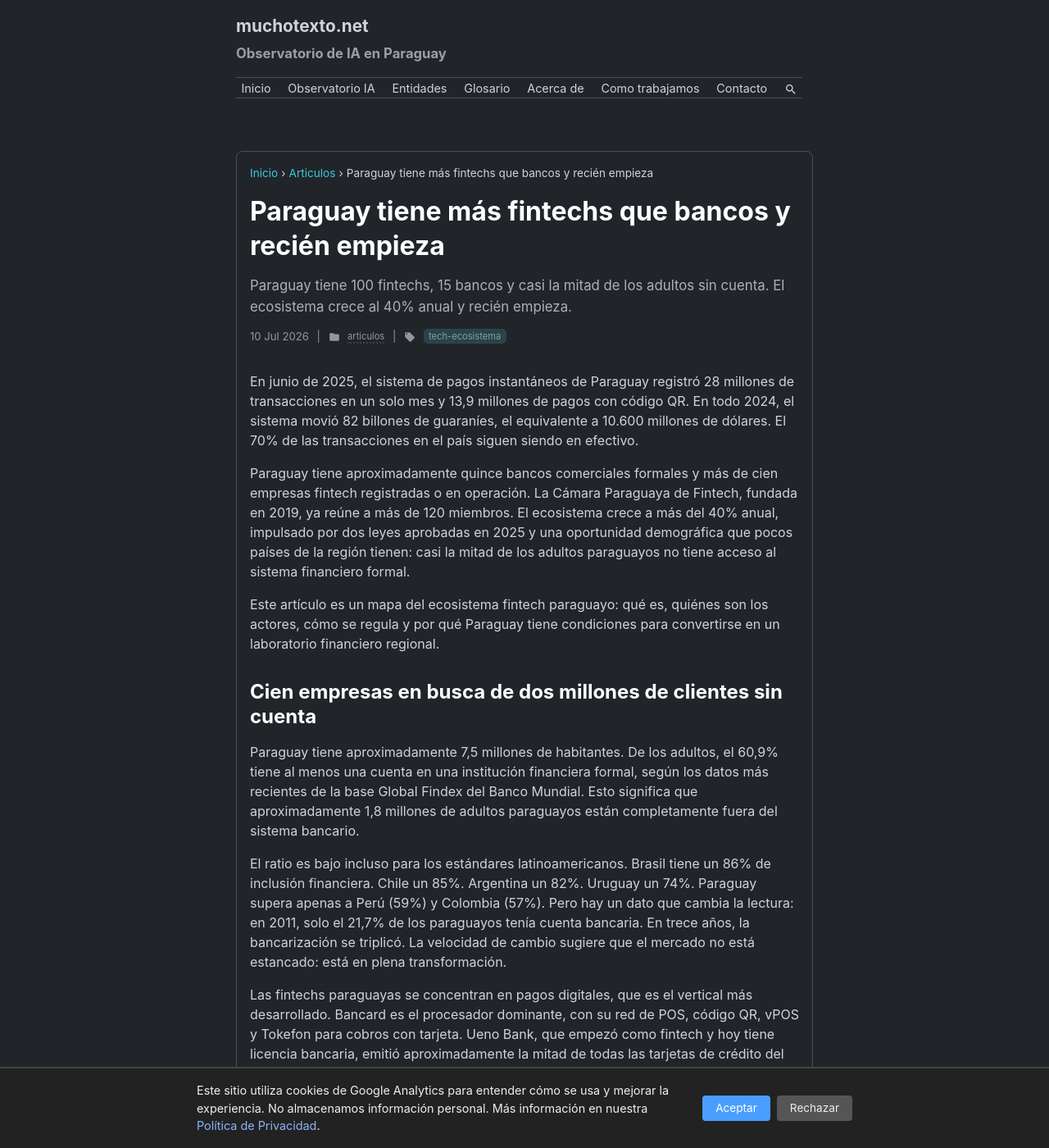
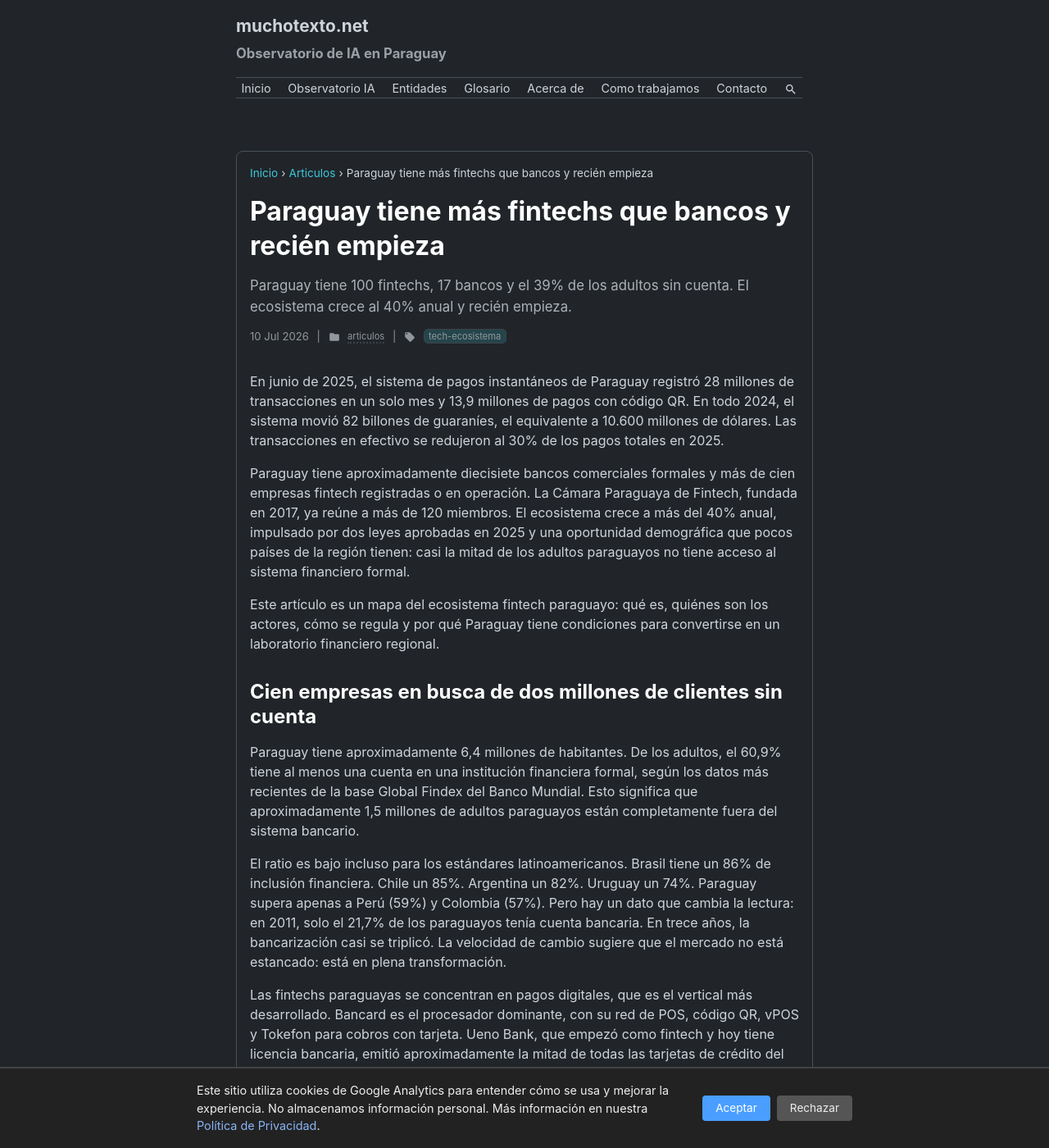
Before and after one commit to miravosqueinteresante/muchotexto.net, a Jekyll site: the page built from _posts/2026-07-10-fintech-paraguay-ecosistema.md, in a window 1280 px wide and 1400 px high. Shown: the whole window at 82% size. Built offline with Jekyll 4.4.1, drawn with Linux system fonts in a browser that asks for light colours; some of the changed text lies outside the part shown.

Commit message:
fix(fintech): efectivo 30%, población 6.4M, Cámara fundada 2017, 39% no bancarizados

```diff
--- a/_posts/2026-07-10-fintech-paraguay-ecosistema.md
+++ b/_posts/2026-07-10-fintech-paraguay-ecosistema.md
@@ -5,20 +5,20 @@ date: 2026-07-10
 last_modified_at: 2026-07-10
 categories: articulos
 tags: tech-ecosistema
-description: "Paraguay tiene 100 fintechs, 15 bancos y casi la mitad de los adultos sin cuenta. El ecosistema crece al 40% anual y recién empieza."
+description: "Paraguay tiene 100 fintechs, 17 bancos y el 39% de los adultos sin cuenta. El ecosistema crece al 40% anual y recién empieza."
 ---
 
-En junio de 2025, el sistema de pagos instantáneos de Paraguay registró 28 millones de transacciones en un solo mes y 13,9 millones de pagos con código QR. En todo 2024, el sistema movió 82 billones de guaraníes, el equivalente a 10.600 millones de dólares. El 70% de las transacciones en el país siguen siendo en efectivo.
+En junio de 2025, el sistema de pagos instantáneos de Paraguay registró 28 millones de transacciones en un solo mes y 13,9 millones de pagos con código QR. En todo 2024, el sistema movió 82 billones de guaraníes, el equivalente a 10.600 millones de dólares. Las transacciones en efectivo se redujeron al 30% de los pagos totales en 2025.
 
-Paraguay tiene aproximadamente quince bancos comerciales formales y más de cien empresas fintech registradas o en operación. La Cámara Paraguaya de Fintech, fundada en 2019, ya reúne a más de 120 miembros. El ecosistema crece a más del 40% anual, impulsado por dos leyes aprobadas en 2025 y una oportunidad demográfica que pocos países de la región tienen: casi la mitad de los adultos paraguayos no tiene acceso al sistema financiero formal.
+Paraguay tiene aproximadamente diecisiete bancos comerciales formales y más de cien empresas fintech registradas o en operación. La Cámara Paraguaya de Fintech, fundada en 2017, ya reúne a más de 120 miembros. El ecosistema crece a más del 40% anual, impulsado por dos leyes aprobadas en 2025 y una oportunidad demográfica que pocos países de la región tienen: casi la mitad de los adultos paraguayos no tiene acceso al sistema financiero formal.
 
 Este artículo es un mapa del ecosistema fintech paraguayo: qué es, quiénes son los actores, cómo se regula y por qué Paraguay tiene condiciones para convertirse en un laboratorio financiero regional.
 
 ## Cien empresas en busca de dos millones de clientes sin cuenta
 
-Paraguay tiene aproximadamente 7,5 millones de habitantes. De los adultos, el 60,9% tiene al menos una cuenta en una institución financiera formal, según los datos más recientes de la base Global Findex del Banco Mundial. Esto significa que aproximadamente 1,8 millones de adultos paraguayos están completamente fuera del sistema bancario.
+Paraguay tiene aproximadamente 6,4 millones de habitantes. De los adultos, el 60,9% tiene al menos una cuenta en una institución financiera formal, según los datos más recientes de la base Global Findex del Banco Mundial. Esto significa que aproximadamente 1,5 millones de adultos paraguayos están completamente fuera del sistema bancario.
 
-El ratio es bajo incluso para los estándares latinoamericanos. Brasil tiene un 86% de inclusión financiera. Chile un 85%. Argentina un 82%. Uruguay un 74%. Paraguay supera apenas a Perú (59%) y Colombia (57%). Pero hay un dato que cambia la lectura: en 2011, solo el 21,7% de los paraguayos tenía cuenta bancaria. En trece años, la bancarización se triplicó. La velocidad de cambio sugiere que el mercado no está estancado: está en plena transformación.
+El ratio es bajo incluso para los estándares latinoamericanos. Brasil tiene un 86% de inclusión financiera. Chile un 85%. Argentina un 82%. Uruguay un 74%. Paraguay supera apenas a Perú (59%) y Colombia (57%). Pero hay un dato que cambia la lectura: en 2011, solo el 21,7% de los paraguayos tenía cuenta bancaria. En trece años, la bancarización casi se triplicó. La velocidad de cambio sugiere que el mercado no está estancado: está en plena transformación.
 
 Las fintechs paraguayas se concentran en pagos digitales, que es el vertical más desarrollado. Bancard es el procesador dominante, con su red de POS, código QR, vPOS y Tokefon para cobros con tarjeta. Ueno Bank, que empezó como fintech y hoy tiene licencia bancaria, emitió aproximadamente la mitad de todas las tarjetas de crédito del país. Tigo Money y Personal Pay compiten en el segmento de billeteras móviles. Wally, Goiko y EKO operan en pagos y préstamos digitales.
 
@@ -48,7 +48,7 @@ Paraguay no tiene ninguna de esas tres cosas. El SPI existe y funciona —28 mil
 
 Lo que Paraguay tiene, que ningún otro país de la región puede replicar fácilmente, es una combinación de factores estructurales: impuestos bajos (el impuesto a la renta corporativa es del 10%, uno de los más bajos del hemisferio), energía barata —el data center más grande de Sudamérica en proyecto se alimenta de [la electricidad más barata de la región]({% post_url 2026-07-08-red-electrica-paraguay-ia %})—, una población joven con alta penetración de smartphones, una economía semi-dolarizada que reduce el riesgo cambiario para inversores extranjeros, y ninguno de los problemas de legado que tienen los sistemas financieros de Argentina o Brasil.
 
-La pregunta no es si Paraguay va a tener un ecosistema fintech relevante. Ya lo tiene. La pregunta es si va a tener las reglas de juego, el capital y el talento para que ese ecosistema no se quede en pagos digitales y transferencias básicas, sino que se convierta en una plataforma de inclusión financiera real para el 46% de adultos que todavía no tiene acceso. En eso, el tiempo corre. Brasil ya tiene Pix. México ya tiene su Ley Fintech. Chile y Colombia ya tienen sandboxes. Paraguay está construyendo su modelo. Lo que decida en los próximos dos años va a definir si llega a tiempo o si se queda, una vez más, mirando desde afuera, como ya le pasó con la transformación industrial del siglo XX.
+La pregunta no es si Paraguay va a tener un ecosistema fintech relevante. Ya lo tiene. La pregunta es si va a tener las reglas de juego, el capital y el talento para que ese ecosistema no se quede en pagos digitales y transferencias básicas, sino que se convierta en una plataforma de inclusión financiera real para el 39% de adultos que todavía no tiene acceso. En eso, el tiempo corre. Brasil ya tiene Pix. México ya tiene su Ley Fintech. Chile y Colombia ya tienen sandboxes. Paraguay está construyendo su modelo. Lo que decida en los próximos dos años va a definir si llega a tiempo o si se queda, una vez más, mirando desde afuera, como ya le pasó con la transformación industrial del siglo XX.
 
 ---
 
@@ -80,7 +80,7 @@ Este artículo es parte de la [guía completa de inteligencia artificial en Para
       "name": "¿Qué nivel de inclusión financiera tiene Paraguay?",
       "acceptedAnswer": {
         "@type": "Answer",
-        "text": "El 60,9% de los adultos paraguayos tiene al menos una cuenta financiera formal (Global Findex). Es el quinto mejor índice de Sudamérica, por detrás de Brasil, Chile, Argentina y Uruguay, pero por delante de Perú y Colombia. Aproximadamente 1,8 millones de adultos no tienen acceso al sistema bancario."
+        "text": "El 60,9% de los adultos paraguayos tiene al menos una cuenta financiera formal (Global Findex). Es el quinto mejor índice de Sudamérica, por detrás de Brasil, Chile, Argentina y Uruguay, pero por delante de Perú y Colombia. Aproximadamente 1,5 millones de adultos no tienen acceso al sistema bancario."
       }
     },
     {
```
